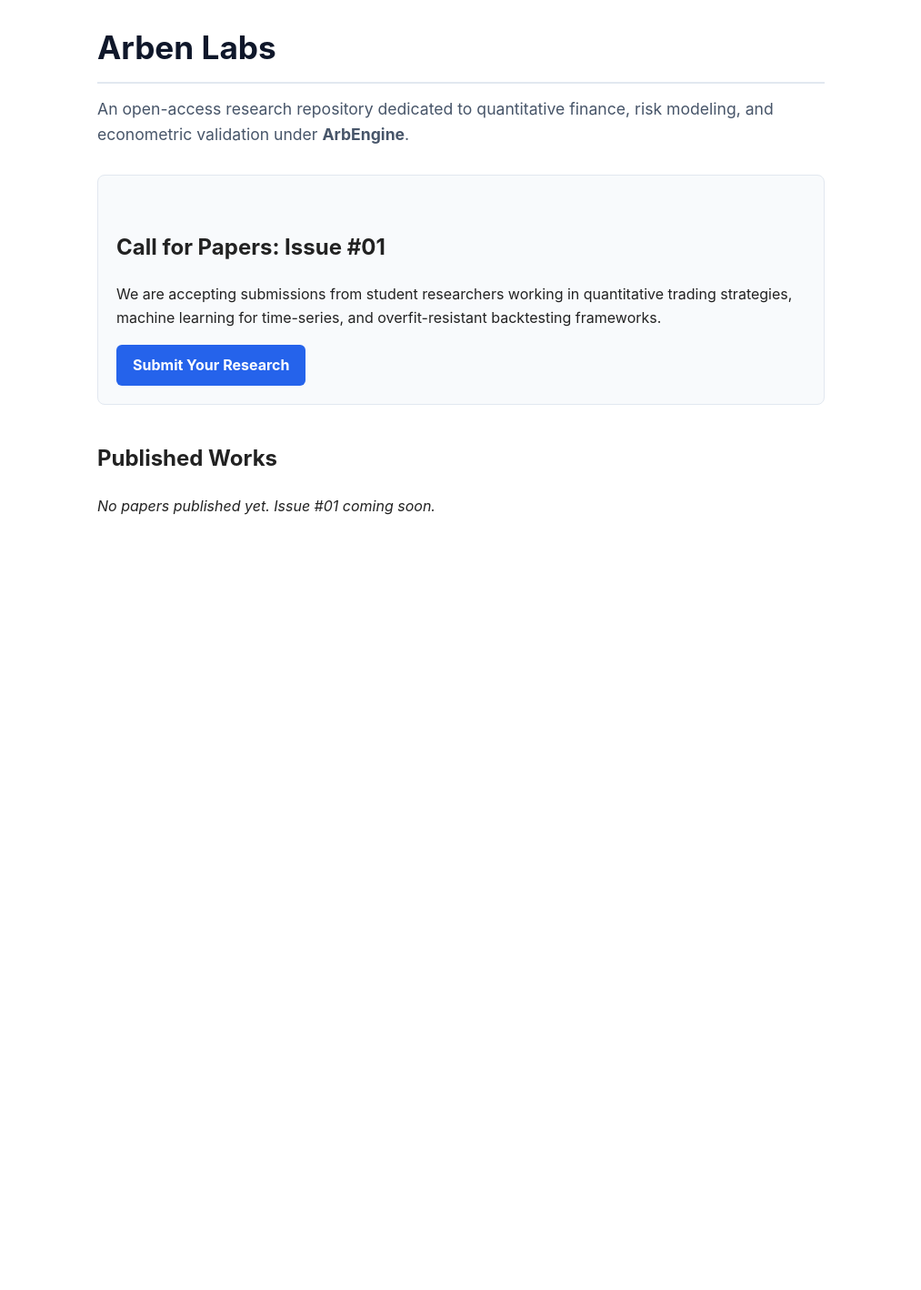
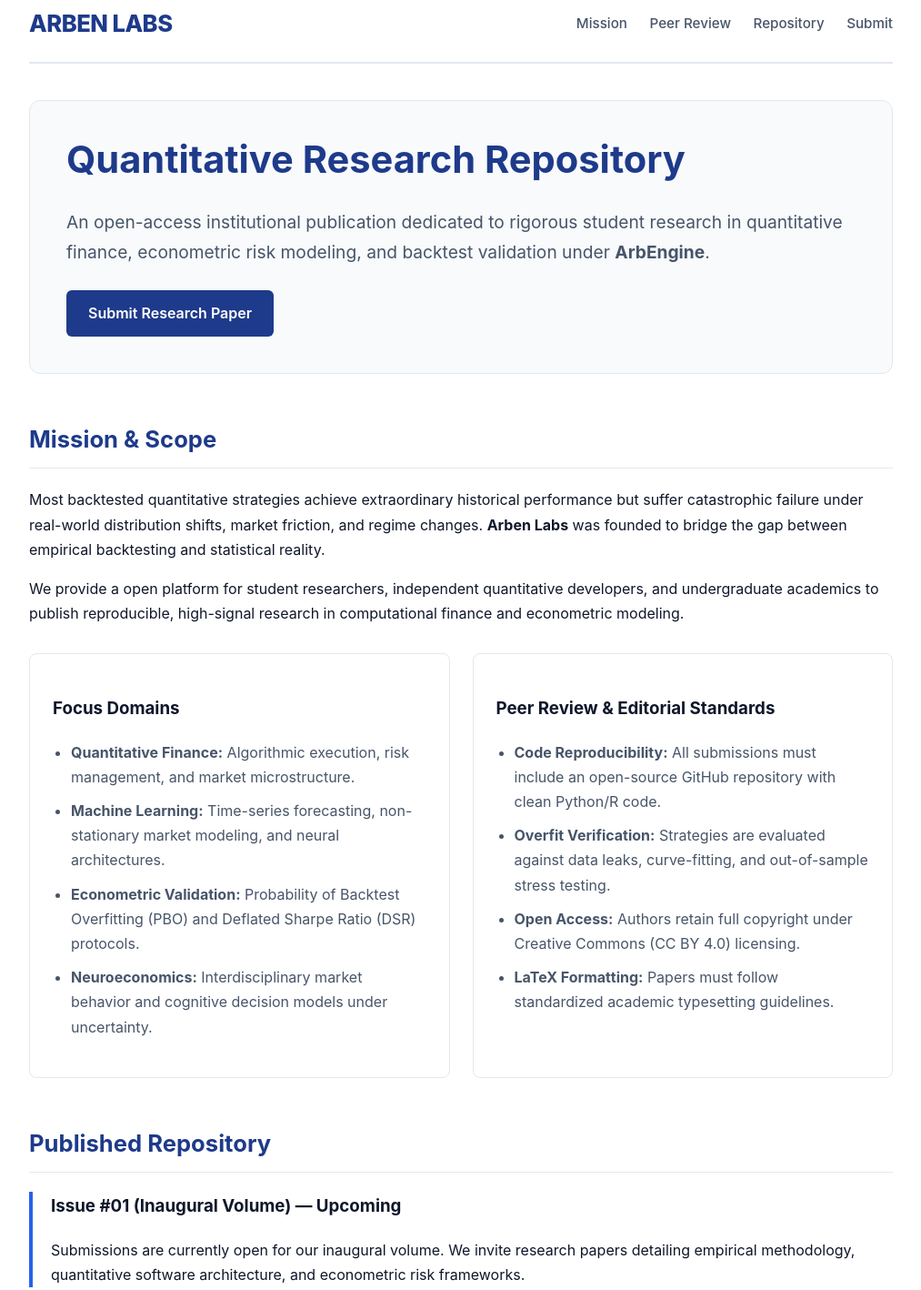
Before and after one commit to e-george6/arben-labs-, a plain HTML site: page index.html in a window 1280 px wide. Shown: the part 16-1434 px from the top of the page at 91% size, without its empty margins (133-1146 px from the left). Before the commit the page ends 800 px from the top, so only its background shows below. Drawn offline with Linux system fonts and the light colour scheme.

Commit message:
Update index.html

```diff
--- a/index.html
+++ b/index.html
@@ -5,62 +5,158 @@
     <meta name="viewport" content="width=device-width, initial-scale=1.0">
     <title>Arben Labs | Quantitative Research Repository</title>
     <style>
+        :root {
+            --primary: #1e3a8a;
+            --primary-hover: #1e40af;
+            --accent: #2563eb;
+            --bg: #f8fafc;
+            --text: #0f172a;
+            --text-muted: #475569;
+            --border: #e2e8f0;
+        }
         body {
             font-family: -apple-system, BlinkMacSystemFont, "Segoe UI", Roboto, sans-serif;
-            line-height: 1.6;
-            max-width: 800px;
-            margin: 40px auto;
-            padding: 0 20px;
-            color: #222;
+            line-height: 1.7;
+            max-width: 950px;
+            margin: 0 auto;
+            padding: 20px;
+            color: var(--text);
+            background: #ffffff;
         }
-        h1 {
-            font-size: 2.2rem;
-            color: #0f172a;
-            border-bottom: 2px solid #e2e8f0;
-            padding-bottom: 10px;
+        header {
+            border-bottom: 2px solid var(--border);
+            padding-bottom: 20px;
+            margin-bottom: 40px;
         }
-        h2 {
-            margin-top: 40px; /* Enhanced visual spacing */
+        .nav-container {
+            display: flex;
+            justify-content: space-between;
+            align-items: center;
         }
-        .tagline {
-            font-size: 1.1rem;
-            color: #475569;
-            margin-top: -10px;
+        .logo { font-size: 1.6rem; font-weight: 800; color: var(--primary); text-decoration: none; letter-spacing: -0.5px; }
+        nav a {
+            color: var(--text-muted);
+            text-decoration: none;
+            margin-left: 20px;
+            font-weight: 500;
+            font-size: 0.95rem;
+            transition: color 0.2s;
+        }
+        nav a:hover { color: var(--primary); }
+        .hero {
+            background: var(--bg);
+            border: 1px solid var(--border);
+            border-radius: 12px;
+            padding: 40px;
+            margin-bottom: 40px;
+        }
+        h1 { font-size: 2.6rem; color: var(--primary); margin-top: 0; line-height: 1.2; }
+        h2 { font-size: 1.6rem; color: var(--primary); margin-top: 50px; border-bottom: 1px solid var(--border); padding-bottom: 10px; }
+        .tagline { font-size: 1.2rem; color: var(--text-muted); margin-bottom: 25px; }
+        .grid {
+            display: grid;
+            grid-template-columns: 1fr 1fr;
+            gap: 25px;
+            margin: 30px 0;
         }
         .card {
-            border: 1px solid #e2e8f0;
+            border: 1px solid var(--border);
             border-radius: 8px;
-            padding: 20px;
-            margin: 30px 0; /* Added more breathing room */
-            background: #f8fafc;
+            padding: 25px;
+            background: #ffffff;
         }
+        ul { padding-left: 20px; color: var(--text-muted); }
+        li { margin-bottom: 10px; }
         .btn {
             display: inline-block;
-            background: #2563eb;
+            background: var(--primary);
             color: white;
-            padding: 10px 18px;
+            padding: 12px 24px;
             text-decoration: none;
             border-radius: 6px;
-            font-weight: bold;
+            font-weight: 600;
             transition: background 0.2s ease;
         }
-        .btn:hover {
-            background: #1d4ed8; /* Darker blue on hover */
-            color: white;
+        .btn:hover { background: var(--primary-hover); }
+        .paper-card {
+            border-left: 4px solid var(--accent);
+            padding-left: 20px;
+            margin: 20px 0;
+        }
+        footer {
+            margin-top: 80px;
+            border-top: 1px solid var(--border);
+            padding-top: 30px;
+            text-align: center;
+            color: var(--text-muted);
+            font-size: 0.9rem;
         }
     </style>
 </head>
 <body>
-    <h1>Arben Labs</h1>
-    <p class="tagline">An open-access research repository dedicated to quantitative finance, risk modeling, and econometric validation under <strong>ArbEngine</strong>.</p>
 
-    <div class="card">
-        <h2>Call for Papers: Issue #01</h2>
-        <p>We are accepting submissions from student researchers working in quantitative trading strategies, machine learning for time-series, and overfit-resistant backtesting frameworks.</p>
-        <a href="mailto:submissions@arbenlabs.com?subject=Submission:%20Issue%2001" class="btn">Submit Your Research</a>
+    <header>
+        <div class="nav-container">
+            <a href="#" class="logo">ARBEN LABS</a>
+            <nav>
+                <a href="#about">Mission</a>
+                <a href="#standards">Peer Review</a>
+                <a href="#papers">Repository</a>
+                <a href="#submit">Submit</a>
+            </nav>
+        </div>
+    </header>
+
+    <div class="hero">
+        <h1>Quantitative Research Repository</h1>
+        <p class="tagline">An open-access institutional publication dedicated to rigorous student research in quantitative finance, econometric risk modeling, and backtest validation under <strong>ArbEngine</strong>.</p>
+        <a href="mailto:arbenginelabs@gmail.com?subject=Submission:%20Issue%2001" class="btn">Submit Research Paper</a>
     </div>
 
-    <h2>Published Works</h2>
-    <p><em>No papers published yet. Issue #01 coming soon.</em></p>
+    <section id="about">
+        <h2>Mission & Scope</h2>
+        <p>Most backtested quantitative strategies achieve extraordinary historical performance but suffer catastrophic failure under real-world distribution shifts, market friction, and regime changes. <strong>Arben Labs</strong> was founded to bridge the gap between empirical backtesting and statistical reality.</p>
+        <p>We provide a open platform for student researchers, independent quantitative developers, and undergraduate academics to publish reproducible, high-signal research in computational finance and econometric modeling.</p>
+    </section>
+
+    <div class="grid" id="standards">
+        <div class="card">
+            <h3>Focus Domains</h3>
+            <ul>
+                <li><strong>Quantitative Finance:</strong> Algorithmic execution, risk management, and market microstructure.</li>
+                <li><strong>Machine Learning:</strong> Time-series forecasting, non-stationary market modeling, and neural architectures.</li>
+                <li><strong>Econometric Validation:</strong> Probability of Backtest Overfitting (PBO) and Deflated Sharpe Ratio (DSR) protocols.</li>
+                <li><strong>Neuroeconomics:</strong> Interdisciplinary market behavior and cognitive decision models under uncertainty.</li>
+            </ul>
+        </div>
+        <div class="card">
+            <h3>Peer Review & Editorial Standards</h3>
+            <ul>
+                <li><strong>Code Reproducibility:</strong> All submissions must include an open-source GitHub repository with clean Python/R code.</li>
+                <li><strong>Overfit Verification:</strong> Strategies are evaluated against data leaks, curve-fitting, and out-of-sample stress testing.</li>
+                <li><strong>Open Access:</strong> Authors retain full copyright under Creative Commons (CC BY 4.0) licensing.</li>
+                <li><strong>LaTeX Formatting:</strong> Papers must follow standardized academic typesetting guidelines.</li>
+            </ul>
+        </div>
+    </div>
+
+    <section id="papers">
+        <h2>Published Repository</h2>
+        <div class="paper-card">
+            <h3>Issue #01 (Inaugural Volume) — Upcoming</h3>
+            <p>Submissions are currently open for our inaugural volume. We invite research papers detailing empirical methodology, quantitative software architecture, and econometric risk frameworks.</p>
+        </div>
+    </section>
+
+    <section id="submit" class="hero" style="margin-top: 50px;">
+        <h2>Call for Submissions</h2>
+        <p>Submit your manuscript draft (PDF format) alongside your GitHub repository link directly to our editorial board at <strong>arbenginelabs@gmail.com</strong>.</p>
+        <a href="mailto:arbenginelabs@gmail.com?subject=Submission:%20Issue%2001" class="btn">Send Manuscript</a>
+    </section>
+
+    <footer>
+        <p>&copy; 2026 Arben Labs. Operating globally under ArbEngine. Open Access Publication.</p>
+    </footer>
+
 </body>
 </html>
```
